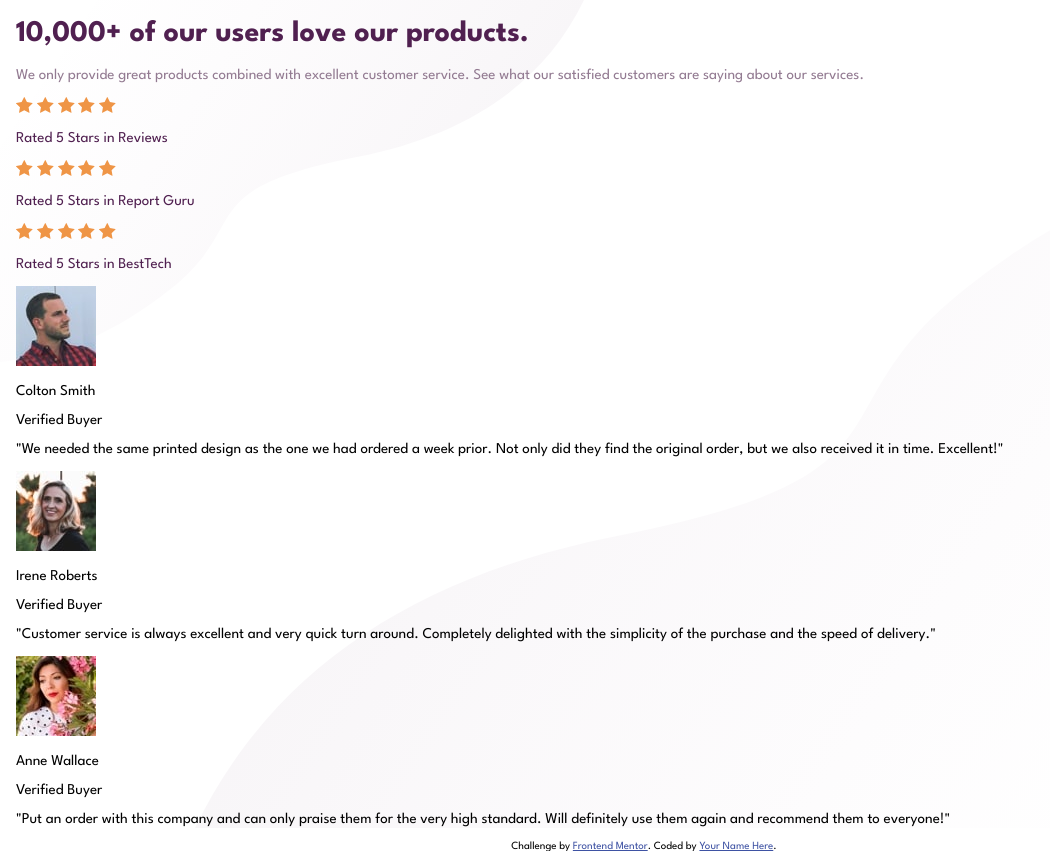
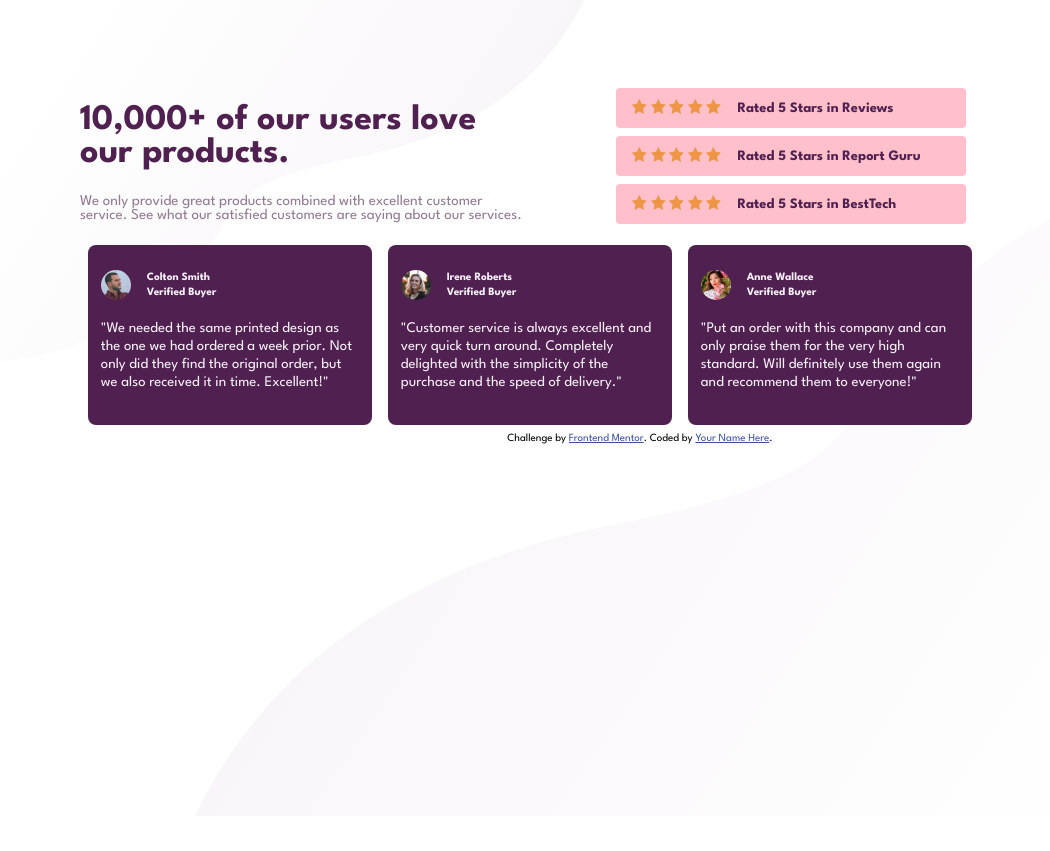
Before and after one commit to Hafsat100/social-proof-section-master, a plain HTML site: page index.html in a window 1280 px wide. Shown: the whole page, without its empty margins (0-1050 px from the left). After the commit the page ends 816 px from the top, so only its background shows below. Drawn offline with Linux system fonts and the light colour scheme.

Commit message:
Add css to page

```diff
--- a/index.html
+++ b/index.html
@@ -25,9 +25,9 @@
                 <p>We only provide great products combined with excellent customer service.
                    See what our satisfied customers are saying about our services.</p>
             </div>
-            <div class="ratings">
-                <div>
-                    <div>
+            <div class="ratings rating-one" >
+                <div class="each-rating">
+                    <div class="stars">
                         <img src="./images/icon-star.svg" alt="A star">
                         <img src="./images/icon-star.svg" alt="A star">
                         <img src="./images/icon-star.svg" alt="A star">
@@ -35,11 +35,10 @@
                         <img src="./images/icon-star.svg" alt="A star">
                     </div>
                     <p>Rated 5 Stars in Reviews</p>
-
                 </div>
 
-                <div>
-                    <div>
+                <div class="each-rating rating-two">
+                    <div class="stars">
                         <img src="./images/icon-star.svg" alt="A star">
                         <img src="./images/icon-star.svg" alt="A star">
                         <img src="./images/icon-star.svg" alt="A star">
@@ -49,8 +48,8 @@
                     <p>Rated 5 Stars in Report Guru</p>
                 </div>
 
-                <div>
-                    <div>
+                <div class="each-rating rating-three">
+                    <div class="stars">
                         <img src="./images/icon-star.svg" alt="A star">
                         <img src="./images/icon-star.svg" alt="A star">
                         <img src="./images/icon-star.svg" alt="A star">
--- a/style.css
+++ b/style.css
@@ -14,7 +14,10 @@ body{
     background-image: url("./images/bg-pattern-top-desktop.svg"),  url("./images/bg-pattern-bottom-desktop.svg");
     background-position: left top, right bottom;
     background-repeat: no-repeat, no-repeat;
+    /* background-color: hsl(300, 24%, 96%); */
     height: 100vh;
+    /* margin: 0 auto; */
+    /* padding: 3.5rem; */
     font-family: 'League Spartan', sans-serif;
 }
 .container{
@@ -23,16 +26,88 @@ body{
     margin-right: auto;
     padding-left: 0.5rem;
     padding-left: 0.5rem;
+    padding: 4.5rem;
+    display: flex;
+    flex-direction: column;
+
+
+}
+.content{
+    display: flex;
+    flex: auto;
+    gap: 5rem;
+    /* align-items: space-between; */
+
+}
+.product{
+    width: 40%;
+    /* padding-right: 152px; */
+}
+.product h1{
+
+    font-size: 36px
+}
+.ratings{
+    width: 40%;
 }
 .product h1,
 .ratings p{
     color: hsl(300, 43%, 22%);
+    font-weight: 700;
 }
 .product p{
     color: hsl(303, 10%, 53%)
 }
-.product h1 {
-    /* font-weight: 700; */
+.each-rating{
+    display: flex;
+    /* justify-content: center; */
+    align-items: center;
+    gap: 16px;
+    width: 350px;
+    height: 40px;
+    margin: 0.5rem;
+    padding: 0.5rem;
+    border-radius: 4px;
+    font-size: 0.9rem;
+    background-color: pink
+}
+.stars{
+    margin-left: 0.5rem;
+}
+.stars img{
+    width: 15px;
+}
+.customer-info img {
+    width: 30px;
+    height: 30px;
+    border-radius: 50%;
+}
+.customer-info{
+    display: flex;
+    align-items: center;
+    gap: 16px;
+    line-height: 4px;
+    font-size: 0.7rem;
+    font-weight: 700;
+}
+section{
+    display: flex;
+    flex-direction: column;
+    justify-content: center;
+    background-color: hsl(300, 43%, 22%);
+    width: 284px;
+    height: 180px;
+    color: hsl(300, 24%, 96%);
+    margin: 0.5rem;
+    padding: 0.8rem;
+    font-size: 0.92rem;
+    border-radius: 8px;
+}
+section > p{
+    line-height: 18px;
+}
+.reviews{
+    display: flex;
 }
 
 @media (max-width: 376px) {
```
